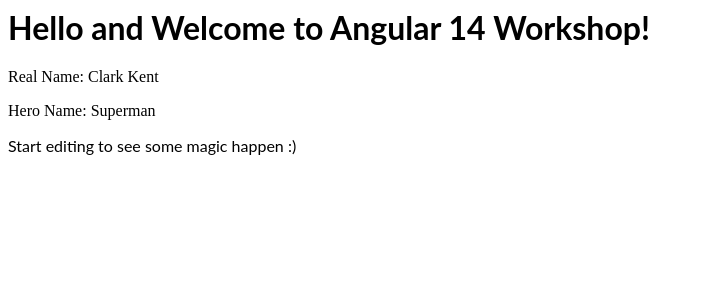
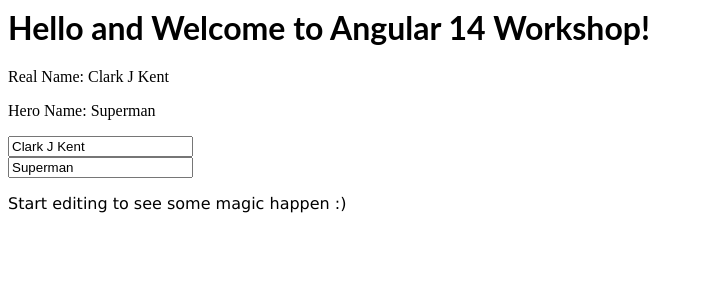
Before and after one commit to davidrodrigues40/angular_workshop, an Angular app: page / in a window 1280 px wide. Shown: the top 300 px of the page, without its empty margins (0-703 px from the left). Built offline with nearby package versions, Linux system fonts and the light colour scheme.

Commit message:
5 files modified

```diff
--- a/src/app/app.component.css
+++ b/src/app/app.component.css
@@ -1,3 +1,3 @@
 p {
-  font-family: Lato;
+  font-family: Verdana;
 }
--- a/src/app/app.component.ts
+++ b/src/app/app.component.ts
@@ -11,7 +11,7 @@
   hero = new hero();
 
   ngOnInit(): void {
-    this.hero.realName = 'Clark Kent';
+    this.hero.realName = 'Clark J Kent';
     this.hero.heroName = 'Superman';
   }
 }
--- a/src/app/app.module.ts
+++ b/src/app/app.module.ts
@@ -5,9 +5,10 @@
 import { AppComponent } from './app.component';
 import { HelloComponent } from './hello.component';
 import { HeroComponent } from './hero/hero.component';
+import { RouterModule } from '@angular/router';
 
 @NgModule({
-  imports: [BrowserModule, FormsModule],
+  imports: [BrowserModule, FormsModule, RouterModule],
   declarations: [AppComponent, HelloComponent, HeroComponent],
   bootstrap: [AppComponent],
 })
--- a/src/app/hero/hero.component.html
+++ b/src/app/hero/hero.component.html
@@ -1,2 +1,8 @@
 <p>Real Name: {{ hero.realName }}</p>
 <p>Hero Name: {{ hero.heroName }}</p>
+<div>
+  <input type="text" [(ngModel)]="hero.realName" />
+</div>
+<div>
+  <input type="text" [(ngModel)]="hero.heroName" />
+</div>
```
Also changed, not shown: src/index.html (line endings or trailing spaces).
